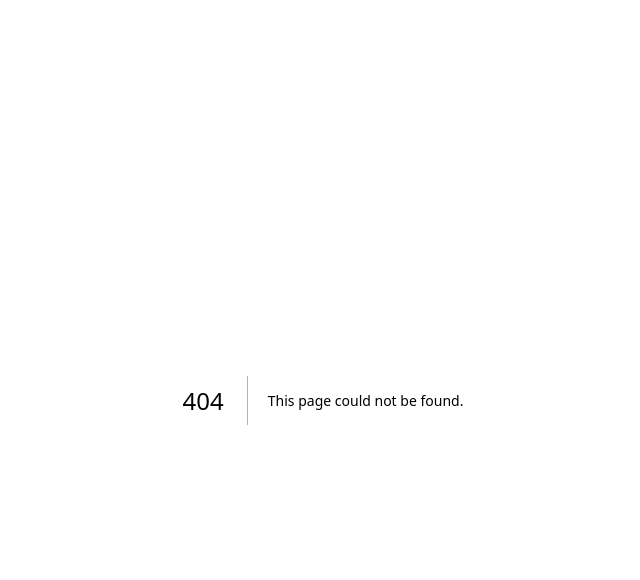
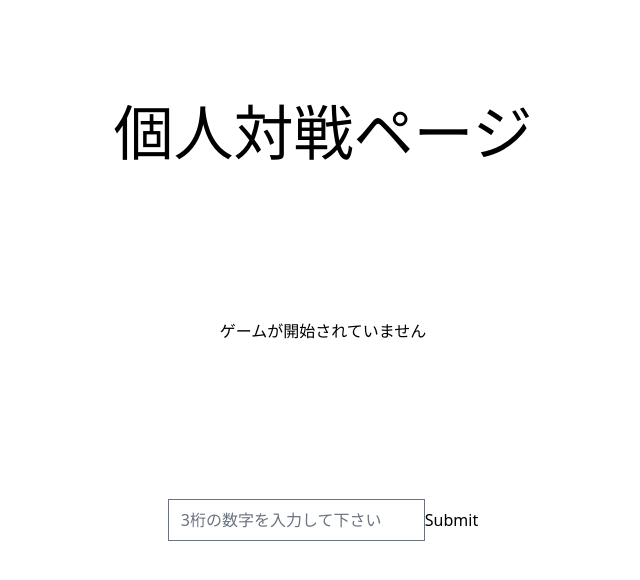
Before and after one commit to EngJoyDevlopers/nextjs-numer0n, a Next.js app in the folder nextjs-numer0n/: page /game/singleplayer in a window 1280 px wide. Before the commit this address had no page. Shown: the top 580 px of the page, without its empty margins (317-957 px from the left). Built offline with nearby package versions, Linux system fonts and the light colour scheme.

Commit message:
個人プレイ画面実装中

```diff
--- /dev/null
+++ b/nextjs-numer0n/app/game/components/GameBoard.tsx
@@ -0,0 +1,18 @@
+'use client';
+
+import React from 'react';
+
+// 盤面や進行状況などゲームの状態を表示するためのコンポーネント
+interface GameBoardProps {
+  gameState: string;
+}
+
+const GameBoard: React.FC<GameBoardProps> = ({ gameState }) => {
+  return (
+    <div className="game-board">
+      <p>{gameState}</p>
+    </div>
+  );
+};
+
+export default GameBoard;
--- /dev/null
+++ b/nextjs-numer0n/app/game/components/GameStatus.tsx
@@ -0,0 +1,17 @@
+'use client';
+import React from 'react';
+
+// プレイヤーのターンなど、ゲームの状況を表示するコンポーネント
+interface GameStatusProps {
+  status: string;
+}
+
+const GameStatus: React.FC<GameStatusProps> = ({ status }) => {
+  return (
+    <div className="game-status">
+      <p>{status}</p>
+    </div>
+  );
+};
+
+export default GameStatus;
--- /dev/null
+++ b/nextjs-numer0n/app/game/components/PlayerInput.tsx
@@ -0,0 +1,36 @@
+'use client';
+
+import React, { useState } from 'react';
+
+// プレイヤーの入力情報を表示するコンポーネント
+interface PlayerInputProps {
+  onSubmit: (input: string) => void;
+}
+
+const PlayerInput: React.FC<PlayerInputProps> = ({ onSubmit }) => {
+  const [input, setInput] = useState('');
+
+  const handleChange = (e: React.ChangeEvent<HTMLInputElement>) => {
+    setInput(e.target.value);
+  };
+
+  const handleSubmit = (e: React.FormEvent) => {
+    e.preventDefault();
+    onSubmit(input);
+    setInput('');
+  };
+
+  return (
+    <form onSubmit={handleSubmit}>
+      <input
+        type="text"
+        value={input}
+        onChange={handleChange}
+        placeholder="3桁の数字を入力して下さい"
+      />
+      <button type="submit">Submit</button>
+    </form>
+  );
+};
+
+export default PlayerInput;
--- /dev/null
+++ b/nextjs-numer0n/app/game/multiplayer/page.tsx
@@ -0,0 +1,9 @@
+const MultiPlayPage = () => {
+  return (
+    <div>
+      <h1>対戦ページ</h1>
+    </div>
+  );
+};
+
+export default MultiPlayPage;
--- /dev/null
+++ b/nextjs-numer0n/app/game/singleplayer/page.tsx
@@ -0,0 +1,33 @@
+'use client';
+
+// app/game/singleplayer/page.tsx
+import React from 'react';
+import GameBoard from '../components/GameBoard';
+import GameStatus from '../components/GameStatus';
+import PlayerInput from '../components/PlayerInput';
+
+// ランダムな3桁の整数を作成
+const number = Math.floor(Math.random() * 1000);
+
+const SinglePlayPage: React.FC = () => {
+  const [gameState, setGameState] =
+    React.useState('ゲームが開始されていません');
+  const [status, setStatus] = React.useState('');
+
+  const handlePlayerInput = (input: string) => {
+    // プレイヤーの入力に対する処理をここに追加
+    setGameState(`プレイヤーの入力: ${input}`);
+    setStatus('入力を処理中...');
+  };
+
+  return (
+    <main className="flex min-h-screen flex-col p-6 grid place-items-center">
+      <h1 className="text-6xl w-full text-center">個人対戦ページ</h1>
+      <GameBoard gameState={gameState} />
+      <PlayerInput onSubmit={handlePlayerInput} />
+      <GameStatus status={status} />
+    </main>
+  );
+};
+
+export default SinglePlayPage;
--- a/nextjs-numer0n/app/page.tsx
+++ b/nextjs-numer0n/app/page.tsx
@@ -1,10 +1,9 @@
 import SubmitButton from '@/components/elements/submitButton';
-
 export default function Page() {
   return (
     <main className="flex min-h-screen flex-col p-6 grid place-items-center">
       <h1 className="text-6xl w-full text-center">Numer0n</h1>
-      <SubmitButton text="START"></SubmitButton>
+      <SubmitButton text="START" href="./setup"></SubmitButton>
     </main>
   );
 }
--- /dev/null
+++ b/nextjs-numer0n/app/setup/page.tsx
@@ -0,0 +1,20 @@
+import SubmitButton from '@/components/elements/submitButton';
+
+const SetupPage = () => {
+  return (
+    <div className="flex flex-col items-center justify-center min-h-screen p-6 bg-gray-100">
+      <h1 className="text-4xl font-bold mb-8 text-center">
+        対戦形式を選択してください
+      </h1>
+      <div className="flex space-x-4">
+        <SubmitButton
+          text="練習モード"
+          href="./game/singleplayer"
+        ></SubmitButton>
+        <SubmitButton text="通信対戦" href="./game/multiplayer"></SubmitButton>
+      </div>
+    </div>
+  );
+};
+
+export default SetupPage;
--- a/nextjs-numer0n/components/elements/submitButton.tsx
+++ b/nextjs-numer0n/components/elements/submitButton.tsx
@@ -1,16 +1,19 @@
+import Link from 'next/link';
+
 type Props = {
   text: string;
+  href: string;
 };
 
-export default function SubmitButton(props: Props) {
+export default function SubmitButton({ text, href }: Props) {
   return (
-    <>
+    <Link href={href}>
       <button
         type="button"
         className="bg-blue-700 rounded-md shadow-md text-white h-8 w-32 hover:bg-blue-600"
       >
-        {props.text}
+        {text}
       </button>
-    </>
+    </Link>
   );
 }
--- a/nextjs-numer0n/package.json
+++ b/nextjs-numer0n/package.json
@@ -13,7 +13,8 @@
     "@heroicons/react": "^2.0.18",
     "@tailwindcss/forms": "^0.5.7",
     "@types/node": "20.5.7",
-    "@vercel/postgres": "^0.5.0",
+    "@typescript-eslint/parser": "^6.21.0",
+    "@vercel/postgres": "^0.9.0",
     "autoprefixer": "10.4.15",
     "bcrypt": "^5.1.1",
     "clsx": "^2.0.0",
@@ -35,7 +36,7 @@
     "eslint": "^8.57.0",
     "eslint-config-next": "^14.0.0",
     "eslint-config-prettier": "^9.0.0",
-    "eslint-plugin-react": "^7.34.3",
+    "eslint-plugin-react": "^7.35.0",
     "globals": "^15.8.0",
     "prettier": "^3.0.3",
     "prettier-plugin-tailwindcss": "0.5.4",
```
Also changed, not shown: nextjs-numer0n/eslint.config.js (added, +23 -0 lines), nextjs-numer0n/eslint.config.mjs (deleted, +0 -16 lines), nextjs-numer0n/.eslintrc.json, 2 other files (tests, documents, lock files or other folders).
